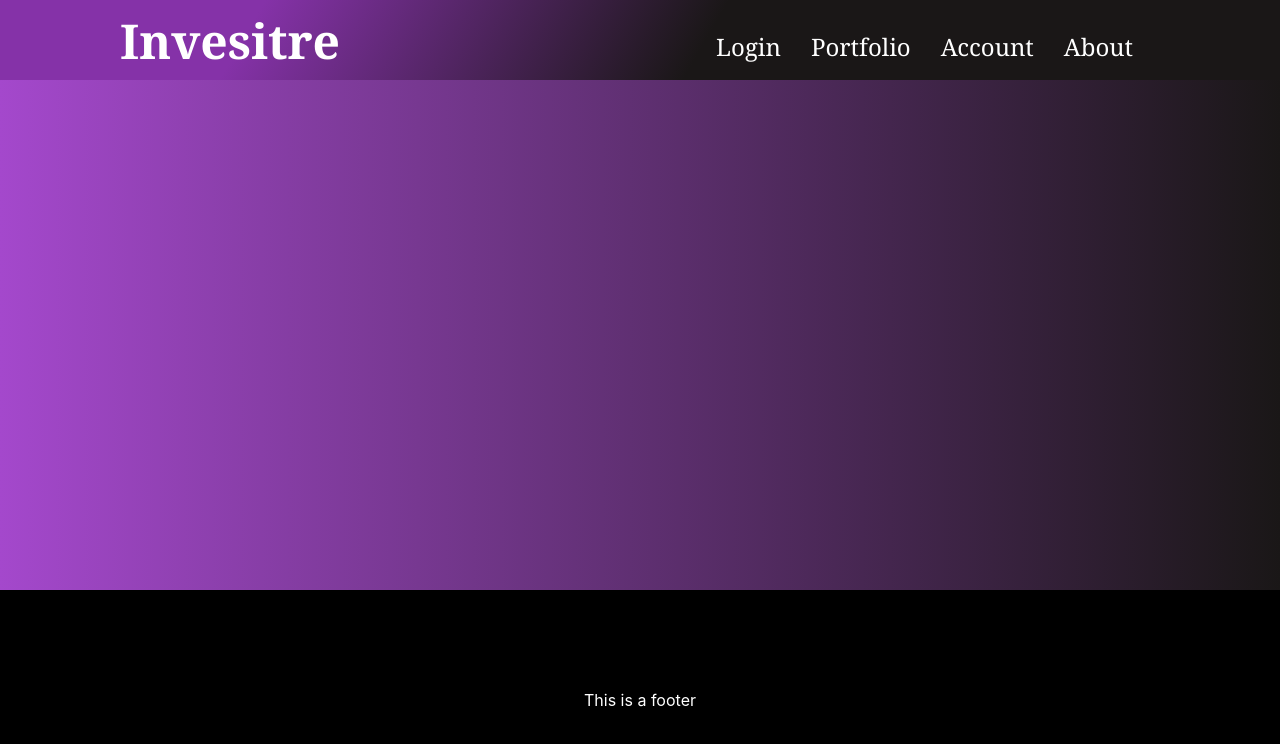
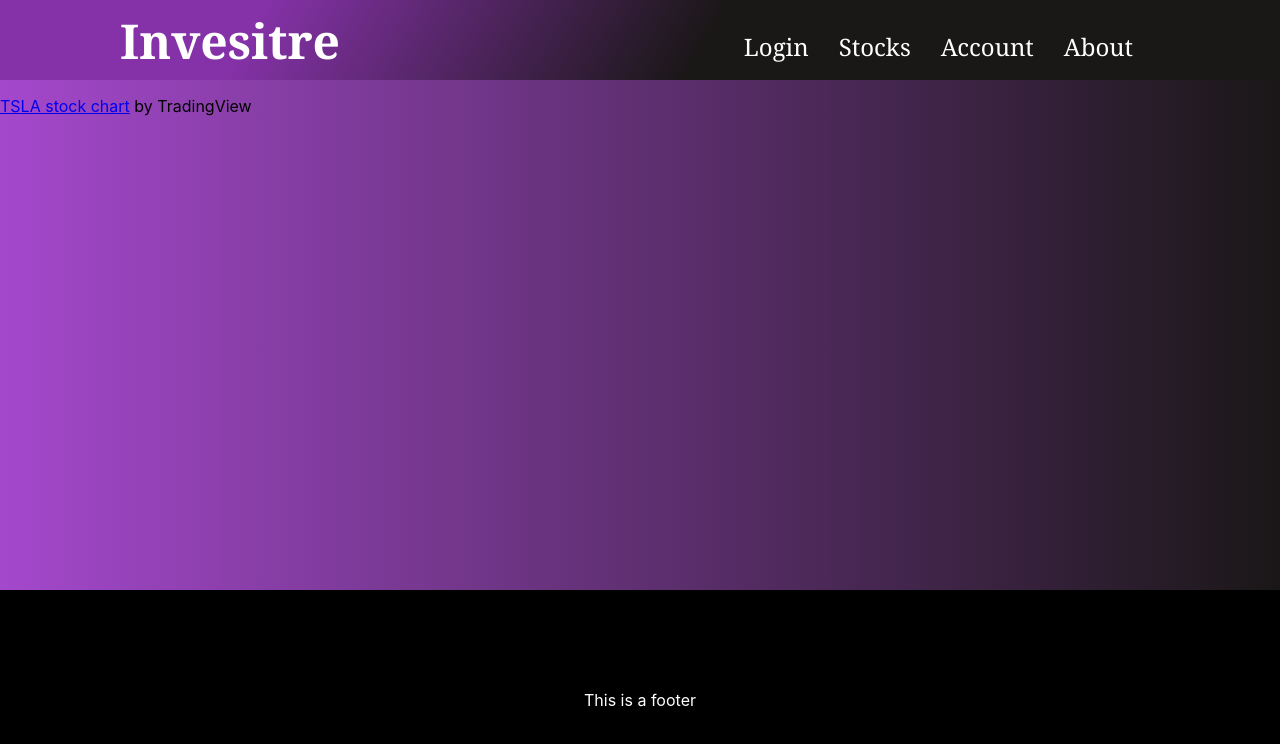
Before and after one commit to pchachicho/Stock-Trading-App, a React (Vite) app: page /stocks in a window 1280 px wide. Shown: the top 744 px of the page. Built offline with nearby package versions, Linux system fonts and the light colour scheme.

Commit message:
changed portfolio to stocks

```diff
--- a/src/App.jsx
+++ b/src/App.jsx
@@ -2,7 +2,7 @@ import NavBar from "./components/NavBar/NavBar";
 import "./App.css";
 import { BrowserRouter as Router, Routes, Route } from "react-router-dom";
 import About from "./components/About/About";
-import Portfolio from "./components/Portfolio/Portfolio";
+import Stocks from "./components/Portfolio/Stocks";
 import LogIn from "./components/LogIn/LogIn";
 import Account from "./components/Account/Account";
 import Footer from "./components/Footer/Footer";
@@ -15,7 +15,7 @@ function App() {
         <Routes>
           <Route exact path="/about" element={<About />} />
           <Route exact path="/login" element={<LogIn />} />
-          <Route exact path="/portfolio" element={<Portfolio />} />
+          <Route exact path="/stocks" element={<Stocks />} />
           <Route exact path="/account" element={<Account />} />
           <Route exact path="/" element={<Home />} />
         </Routes>
--- a/src/components/NavBar/NavBar.jsx
+++ b/src/components/NavBar/NavBar.jsx
@@ -37,8 +37,8 @@ function NavBar() {
             </Link>
           </li>
           <li className="nav-item">
-            <Link to="/portfolio" className="nav-links" onClick={closeMobileMenu}>
-              Portfolio
+            <Link to="/stocks" className="nav-links" onClick={closeMobileMenu}>
+              Stocks
             </Link>
           </li>
           <li className="nav-item">
--- a/src/components/Portfolio/Portfolio.jsx
+++ b/src/components/Portfolio/Stocks.jsx
@@ -1,11 +1,11 @@
 // TradingViewWidget.jsx
 
 import React, { useEffect, useRef } from 'react';
-import "./Portfolio.css"
+import "./stocks.css"
 
 let tvScriptLoadingPromise;
 
-export default function Portfolio() {
+export default function Stock() {
   const onLoadScriptRef = useRef();
 
   useEffect(
@@ -56,6 +56,7 @@ export default function Portfolio() {
     []
   );
 
+
   return (
     <div className='tradingview-widget-container'>
       <div id='tradingview_63d45' />
```
Also changed, not shown: src/components/Portfolio/stocks.css (renamed from src/components/Portfolio/Portfolio.css).
